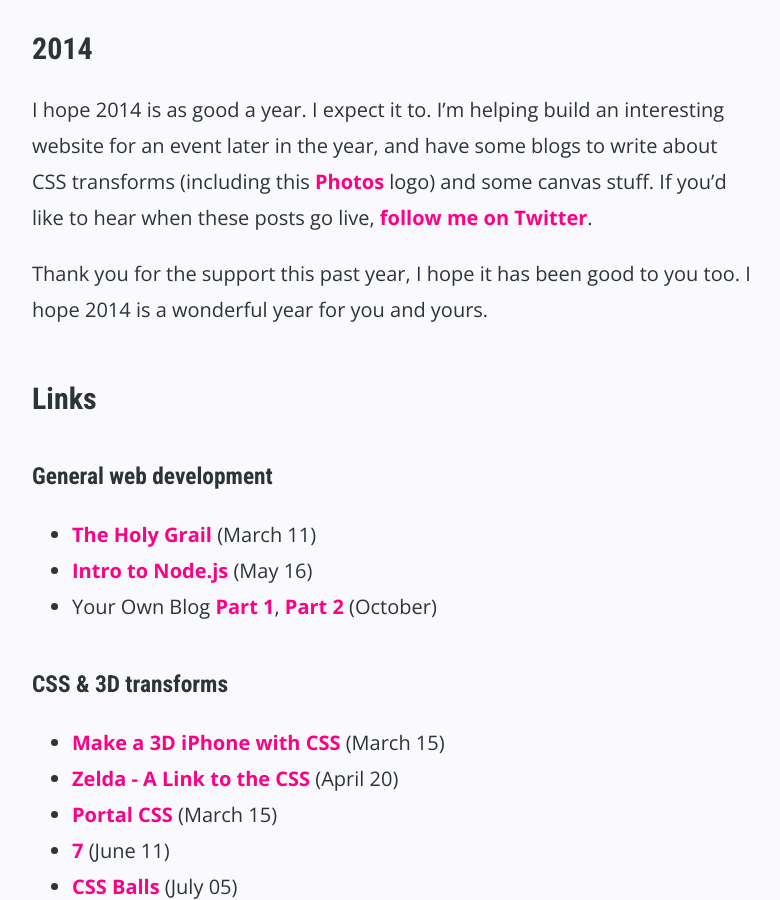
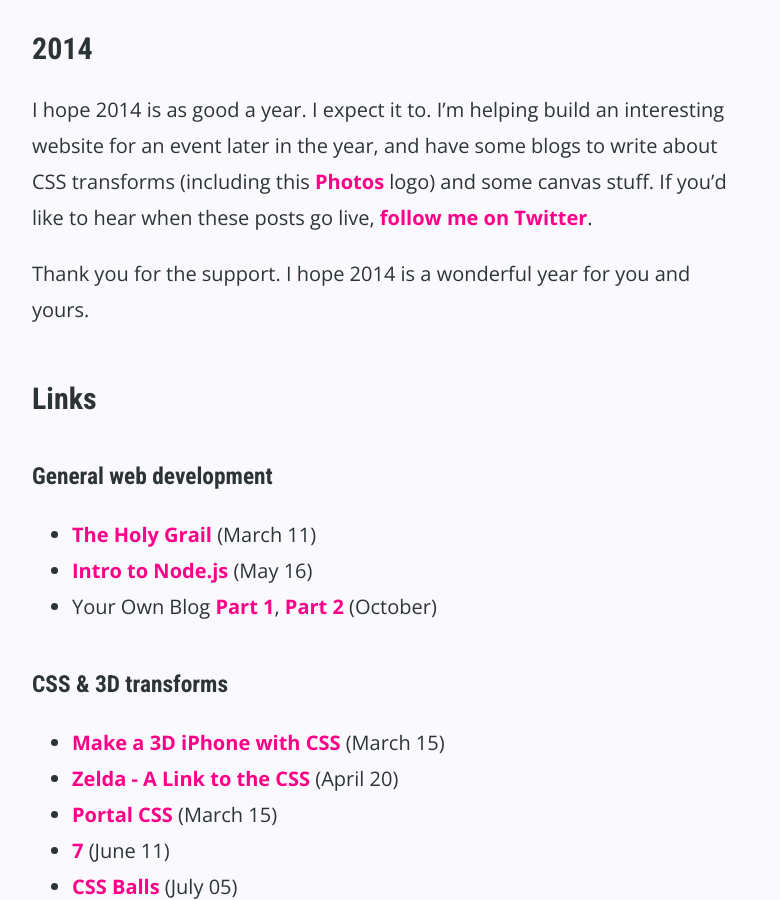
Before and after one commit to donovanh/donovanh.github.com, a Jekyll site: the page built from _posts/2013-12-31-2013.markdown, in a window 1280 px wide and 900 px high, scrolled down 2348 px. Shown: the whole window, without its empty margins (248-1028 px from the left). Built offline with Jekyll 4.4.1, drawn with Linux system fonts in a browser that asks for light colours; nearby versions of some CDN libraries.

Commit message:
2013 wrap-up post

```diff
--- a/_posts/2013-12-31-2013.markdown
+++ b/_posts/2013-12-31-2013.markdown
@@ -42,7 +42,7 @@ Hop.ie has been linked to by [Jim Dalrymple](http://www.loopinsight.com/2013/11/
 
 I hope 2014 is as good a year. I expect it to. I'm helping build an interesting website for an event later in the year, and have some blogs to write about CSS transforms (including this [Photos](http://hop.ie/photos/) logo) and some canvas stuff. If you'd like to hear when these posts go live, [follow me on Twitter](http://twitter.com/donovanh).
 
-Thank you for the support this past year, I hope it has been good to you too. I hope 2014 is a wonderful year for you and yours.
+Thank you for the support. I hope 2014 is a wonderful year for you and yours.
 
 ## Links
 
```
